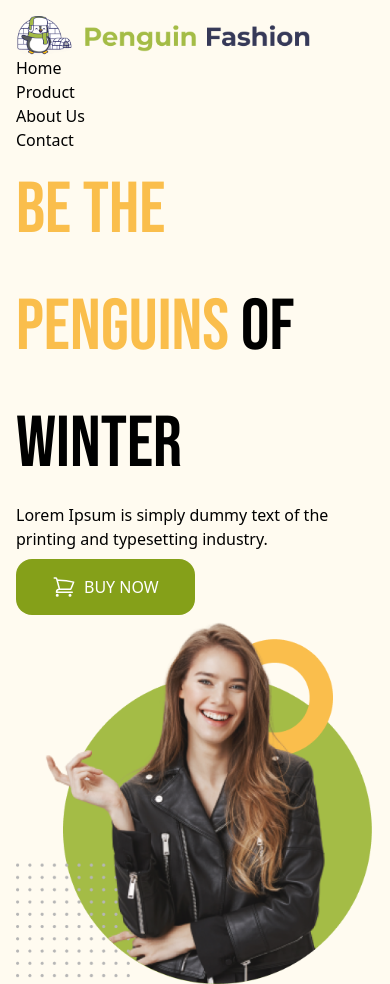
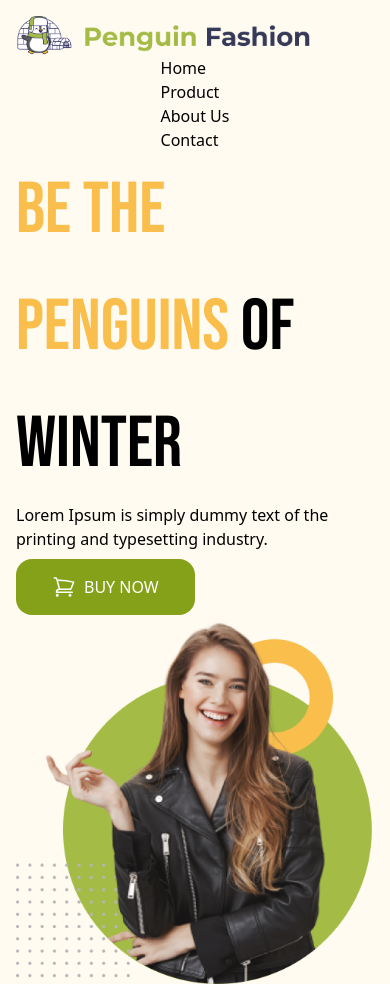
Before and after one commit to atikur45bd/penguin-fashion, a plain HTML site: page index.html in a window 390 px wide. Shown: the top 984 px of the page. Drawn offline with nearby package versions, Linux system fonts and the light colour scheme.

Commit message:
nav update

```diff
--- a/index.html
+++ b/index.html
@@ -3,7 +3,8 @@
 <head>
     <meta charset="UTF-8">
     <meta name="viewport" content="width=device-width, initial-scale=1.0">
-    <title>Tailwind</title>
+    <title>Penguin Fashion</title>
+    <link rel="icon" type="image/x-icon" href="./icons/logo.png">
     <script src="https://cdn.tailwindcss.com"></script>
     <link rel="preconnect" href="https://fonts.googleapis.com">
     <link rel="preconnect" href="https://fonts.gstatic.com" crossorigin>
@@ -23,12 +24,12 @@
 <body class="m-0">
 
     <header class="bg-[#FFFBF0] py-4 px-4 md:px-32">
-        <nav class="lg:flex justify-between items-center">
+        <nav class="items-center lg:flex lg:justify-between ">
             <div>
                 <img src="icons/logo.png" alt="" class="h-10">
             </div>
-            <div class="">
-                <ul class="md:flex lg:flex lg:gap-10">
+            <div class="flex justify-center">
+                <ul class="md:flex lg:flex lg:gap-10 ">
                     <li><a href="">Home</a></li>
                     <li><a href="">Product</a></li>
                     <li><a href="">About Us</a></li>
```
